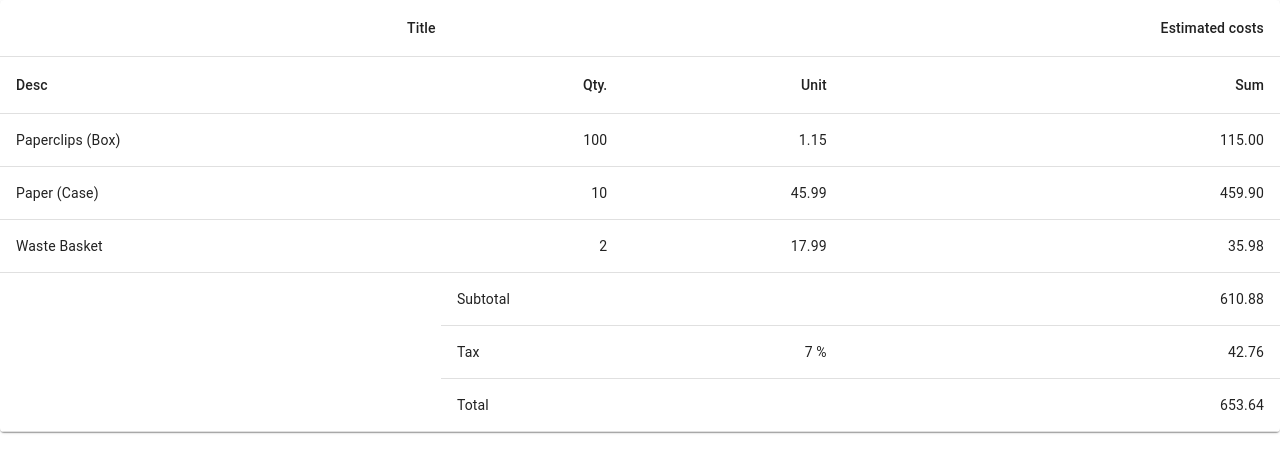
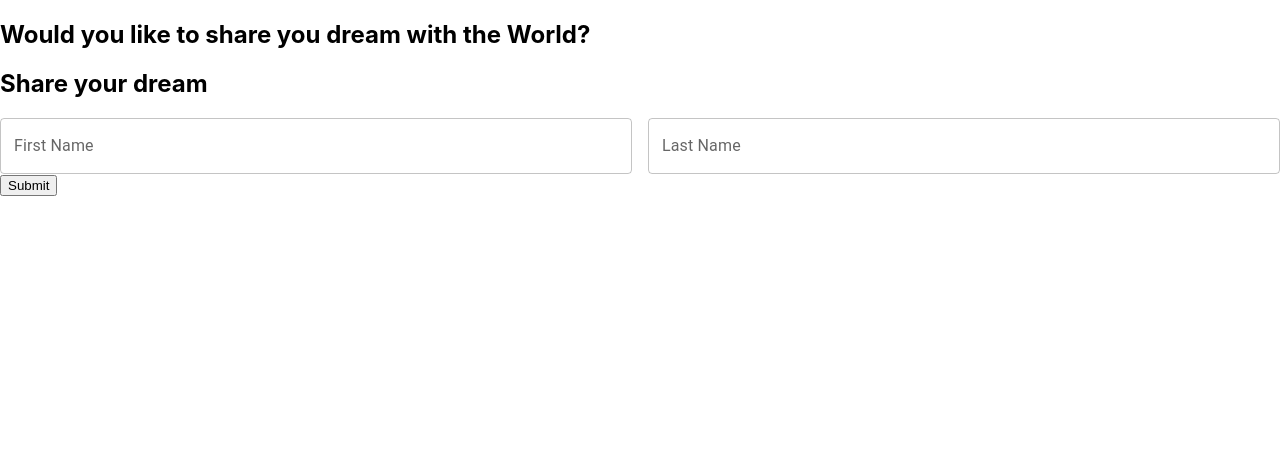
Before and after one commit to JoshMTM/Sas-Client, a React (Create React App) app: page /dreams/new in a window 1280 px wide. Shown: the top 472 px of the page. Built offline with nearby package versions, Linux system fonts and the light colour scheme.

Commit message:
form dreams

```diff
--- a/package.json
+++ b/package.json
@@ -16,7 +16,8 @@
     "react-dom": "^17.0.2",
     "react-redux": "^7.2.6",
     "react-router-dom": "^6.0.2",
-    "react-scripts": "^4.0.3"
+    "react-scripts": "^4.0.3",
+    "typescript": "^4.5.2"
   },
   "devDependencies": {
     "@testing-library/jest-dom": "^5.16.1",
--- /dev/null
+++ b/src/components/homeComponents/authComponents/Dream.css
@@ -0,0 +1,3 @@
+.form-address {
+  width: 50%;
+}
--- a/src/components/homeComponents/authComponents/DreamCreation.js
+++ b/src/components/homeComponents/authComponents/DreamCreation.js
@@ -1,87 +1,30 @@
-import * as React from "react";
-import Table from "@mui/material/Table";
-import TableBody from "@mui/material/TableBody";
-import TableCell from "@mui/material/TableCell";
-import TableContainer from "@mui/material/TableContainer";
-import TableHead from "@mui/material/TableHead";
-import TableRow from "@mui/material/TableRow";
-import Paper from "@mui/material/Paper";
+import React from "react";
+import "./Dream.css";
+import { TextField, Grid } from "@mui/material";
 
-const TAX_RATE = 0.07;
-
-function ccyFormat(num) {
-  return `${num.toFixed(2)}`;
+function DreamCreation() {
+  return (
+    <div>
+      <h2>Would you like to share you dream with the World?</h2>
+      <h2>Share your dream</h2>
+      <div className="form-dream">
+        <form noValidate autoComplete="off">
+          <Grid container spacing={2}>
+            <Grid item xs={12} sm={6}>
+              <TextField label="First Name" variant="outlined" fullWidth />
+            </Grid>
+            <Grid item xs={12} sm={6}>
+              <TextField label="Last Name" variant="outlined" fullWidth />
+            </Grid>
+          </Grid>
+        </form>
+        <button>Submit</button>
+      </div>
+      <div className="form-preview">
+        <form></form>
+      </div>
+    </div>
+  );
 }
 
-function priceRow(qty, unit) {
-  return qty * unit;
-}
-
-function createRow(desc, qty, unit) {
-  const price = priceRow(qty, unit);
-  return { desc, qty, unit, price };
-}
-
-function subtotal(items) {
-  return items.map(({ price }) => price).reduce((sum, i) => sum + i, 0);
-}
-
-const rows = [
-  createRow("Paperclips (Box)", 100, 1.15),
-  createRow("Paper (Case)", 10, 45.99),
-  createRow("Waste Basket", 2, 17.99),
-];
-
-const invoiceSubtotal = subtotal(rows);
-const invoiceTaxes = TAX_RATE * invoiceSubtotal;
-const invoiceTotal = invoiceTaxes + invoiceSubtotal;
-
-export default function DreamCreation() {
-  return (
-    <TableContainer component={Paper}>
-      <Table sx={{ minWidth: 700 }} aria-label="spanning table">
-        <TableHead>
-          <TableRow>
-            <TableCell align="center" colSpan={3}>
-              Title
-            </TableCell>
-            <TableCell align="right">Estimated costs</TableCell>
-          </TableRow>
-          <TableRow>
-            <TableCell>Desc</TableCell>
-            <TableCell align="right">Qty.</TableCell>
-            <TableCell align="right">Unit</TableCell>
-            <TableCell align="right">Sum</TableCell>
-          </TableRow>
-        </TableHead>
-        <TableBody>
-          {rows.map((row) => (
-            <TableRow key={row.desc}>
-              <TableCell>{row.desc}</TableCell>
-              <TableCell align="right">{row.qty}</TableCell>
-              <TableCell align="right">{row.unit}</TableCell>
-              <TableCell align="right">{ccyFormat(row.price)}</TableCell>
-            </TableRow>
-          ))}
-
-          <TableRow>
-            <TableCell rowSpan={3} />
-            <TableCell colSpan={2}>Subtotal</TableCell>
-            <TableCell align="right">{ccyFormat(invoiceSubtotal)}</TableCell>
-          </TableRow>
-          <TableRow>
-            <TableCell>Tax</TableCell>
-            <TableCell align="right">{`${(TAX_RATE * 100).toFixed(
-              0
-            )} %`}</TableCell>
-            <TableCell align="right">{ccyFormat(invoiceTaxes)}</TableCell>
-          </TableRow>
-          <TableRow>
-            <TableCell colSpan={2}>Total</TableCell>
-            <TableCell align="right">{ccyFormat(invoiceTotal)}</TableCell>
-          </TableRow>
-        </TableBody>
-      </Table>
-    </TableContainer>
-  );
-}
+export default DreamCreation;
--- a/src/components/homeComponents/authComponents/SignUp.js
+++ b/src/components/homeComponents/authComponents/SignUp.js
@@ -28,17 +28,22 @@ function SignUp(props) {
     console.log(event.target.myImage.files[0]);
     const imgResponse = await axios.post(`${API_URL}/upload`, imgForm);
     let newUser = {
-      firstNale: event.target.firstName.value,
+      firstName: event.target.firstName.value,
       lastName: event.target.lastName.value,
       email: event.target.email.value,
       password: event.target.password.value,
       image: imgResponse.data.image,
+      addressline: event.target.addressline.value,
+      zipCode: event.target.zipCode.value,
+      city: event.target.city.value,
+      state: event.target.state.value,
+      country: event.target.country.value,
     };
     //Send a post request with the new user
     await axios.post(`${API_URL}/signup`, newUser, {
       withCredentials: true,
     });
-    navigate("/");
+    navigate("/dreams/new");
   };
 
   //Image Preview before uploading
@@ -157,6 +162,58 @@ function SignUp(props) {
                 )}
               </Grid>
               <Grid item xs={12}>
+                <TextField
+                  required
+                  label="Address line 1"
+                  name="Addressline"
+                  variant="outlined"
+                  fullWidth
+                />
+              </Grid>
+              <Grid item xs={12}>
+                <TextField
+                  label="Address line 2"
+                  variant="outlined"
+                  fullWidth
+                />
+              </Grid>
+              <Grid item xs={12} sm={6}>
+                <TextField
+                  required
+                  name="zipCode"
+                  label="Postal/Zip Code"
+                  variant="outlined"
+                  fullWidth
+                />
+              </Grid>
+              <Grid item xs={12} sm={6}>
+                <TextField
+                  name="city"
+                  required
+                  label="City"
+                  variant="outlined"
+                  fullWidth
+                />
+              </Grid>
+              <Grid item xs={12} sm={6}>
+                <TextField
+                  name="state"
+                  label="Province/State"
+                  variant="outlined"
+                  fullWidth
+                />
+              </Grid>
+              <Grid item xs={12} sm={6}>
+                <TextField
+                  required
+                  name="country"
+                  label="Country"
+                  variant="outlined"
+                  fullWidth
+                />
+              </Grid>
+
+              <Grid item xs={12}>
                 <FormControlLabel
                   control={
                     <Checkbox value="allowExtraEmails" color="primary" />
```
Also changed, not shown: 1 other file (tests, documents, lock files or other folders).
